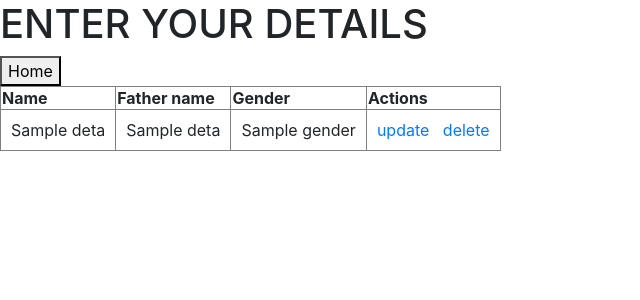
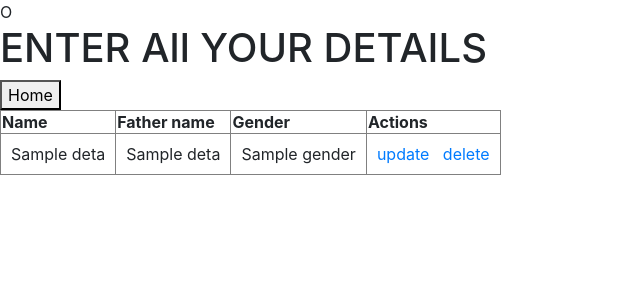
Before and after one commit to anilagrisiva/SchoolAppdemo1, a Django app: template templates/finance/finance.html in a window 1280 px wide. Shown: the top 300 px of the page, without its empty margins (0-640 px from the left). Run offline with Django 3.2, Linux system fonts and the light colour scheme; the template is opened without the code that fills it: most values are stand-ins (such as "Sample title", 1, 10 or a date in 2020); some libraries are stand-ins or nearby versions.

Commit message:
Changes are Made

```diff
--- a/templates/finance/finance.html
+++ b/templates/finance/finance.html
@@ -1,4 +1,4 @@
-{% load static %}
+O{% load static %}
 
 <html>
 <head>
@@ -10,7 +10,7 @@
 </head>
 <body class="main-html-container">
 <div class="kiss main-html-container" style="text-align:left;" id="firstSection">
-<h1>ENTER YOUR DETAILS</h1>
+<h1>ENTER All  YOUR DETAILS</h1>
 <a href="/" ><button>Home</button><a/>
 <br/>
 <table border="1" >
```
